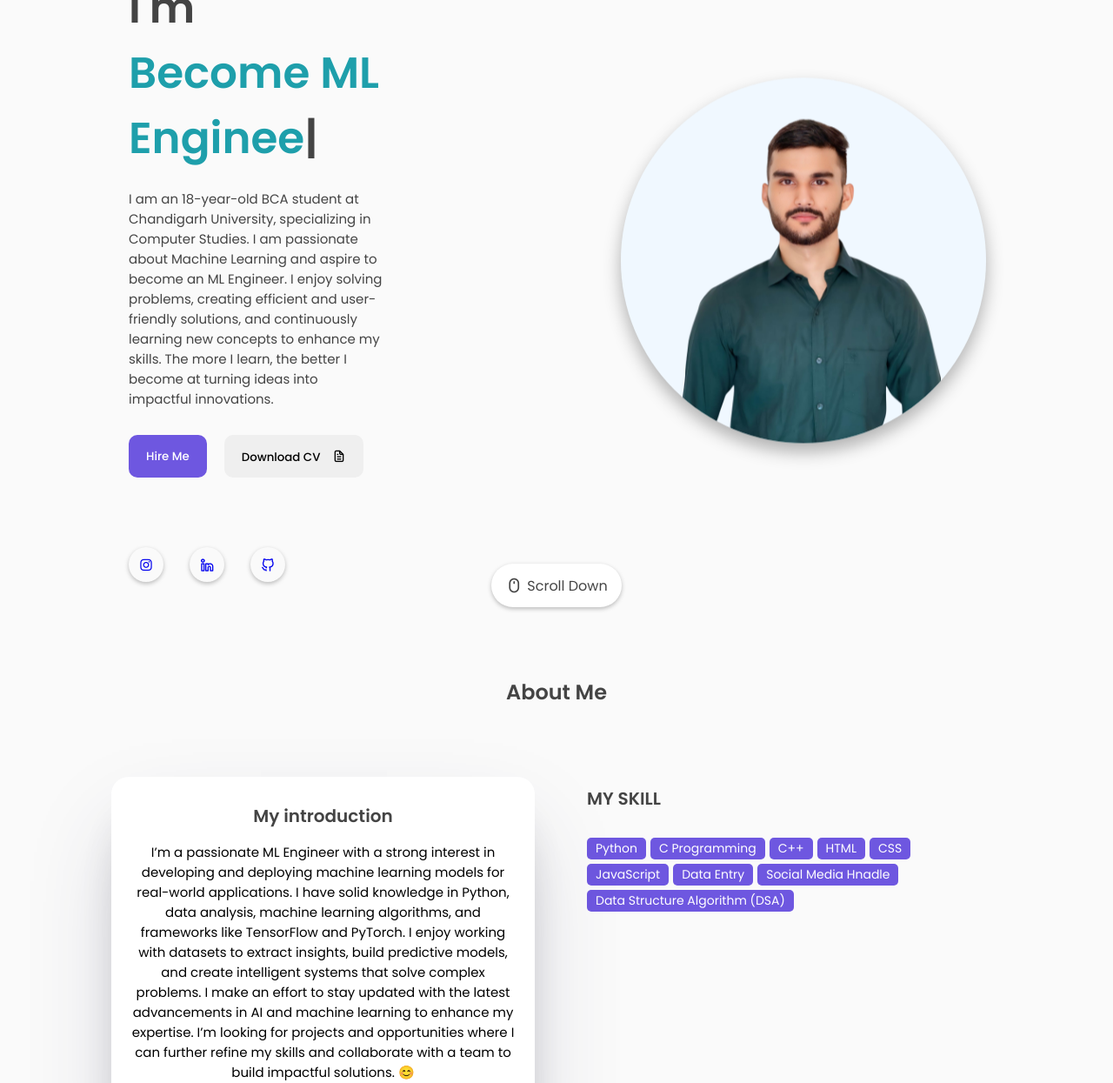
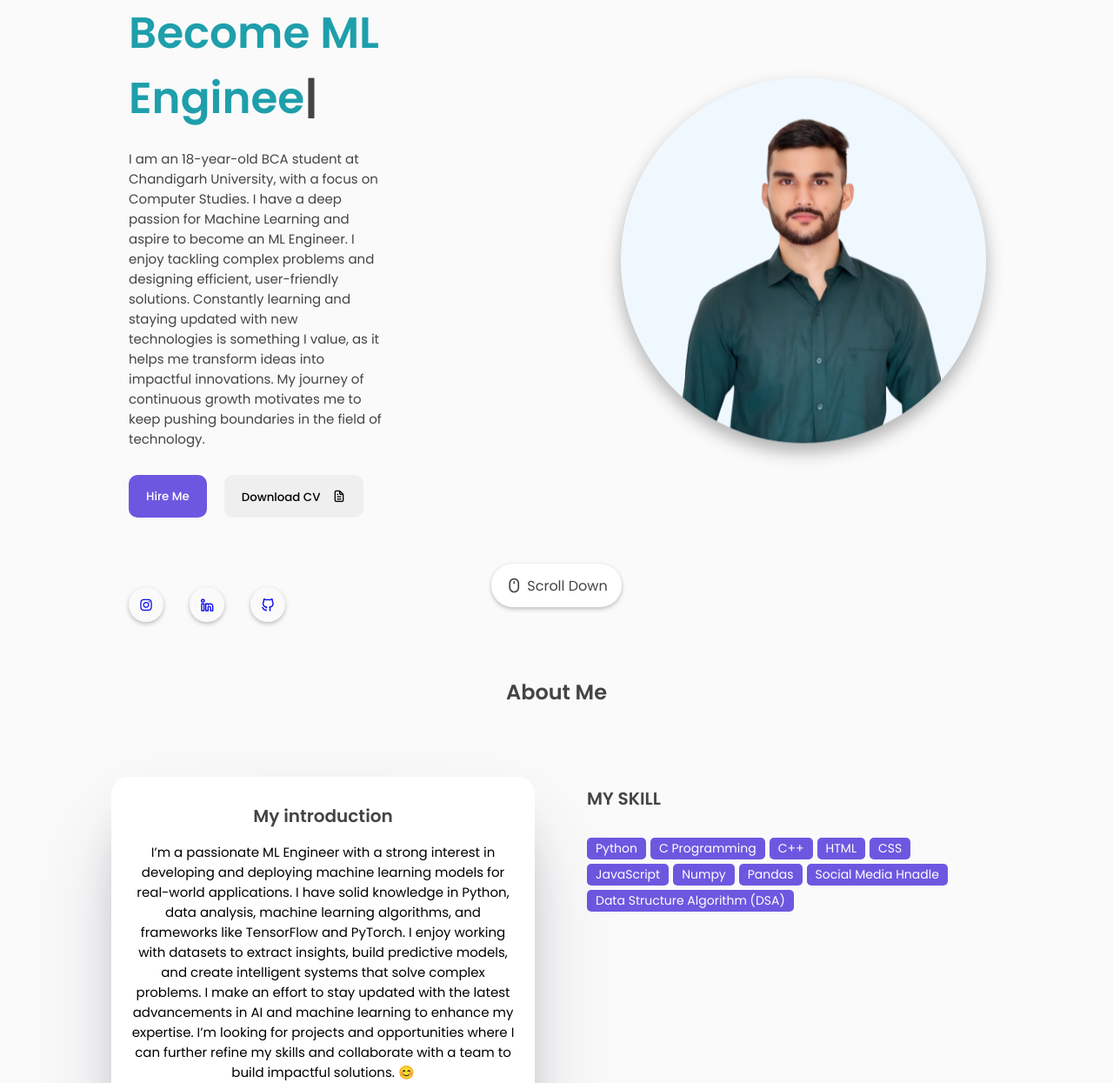
Before and after one commit to shahfahad09/khan-Portfolio, a plain HTML site: page index.html in a window 1280 px wide. Shown: the part 102-1347 px from the top of the page at 87% size. Drawn offline with nearby package versions, Linux system fonts and the light colour scheme.

Commit message:
Update index.html

```diff
--- a/index.html
+++ b/index.html
@@ -61,7 +61,7 @@
                     </div>
                     <div class="featured-text-info">
                         <p>
-                            I am an 18-year-old BCA student at Chandigarh University, specializing in Computer Studies. I am passionate about Machine Learning and aspire to become an ML Engineer. I enjoy solving problems, creating efficient and user-friendly solutions, and continuously learning new concepts to enhance my skills. The more I learn, the better I become at turning ideas into impactful innovations.
+                            I am an 18-year-old BCA student at Chandigarh University, with a focus on Computer Studies. I have a deep passion for Machine Learning and aspire to become an ML Engineer. I enjoy tackling complex problems and designing efficient, user-friendly solutions. Constantly learning and staying updated with new technologies is something I value, as it helps me transform ideas into impactful innovations. My journey of continuous growth motivates me to keep pushing boundaries in the field of technology.
                         </p>
                     </div>
                     <div class="featured-text-btn">
@@ -130,7 +130,8 @@
                                 <span>HTML</span>
                                 <span>CSS</span>
                                 <span>JavaScript</span>
-                                <span>Data Entry </span>
+                                <span>Numpy </span>
+                                <span>Pandas </span>
                                 <span>Social Media Hnadle </span>
                                 <span>Data Structure Algorithm (DSA) </span>
 
```
